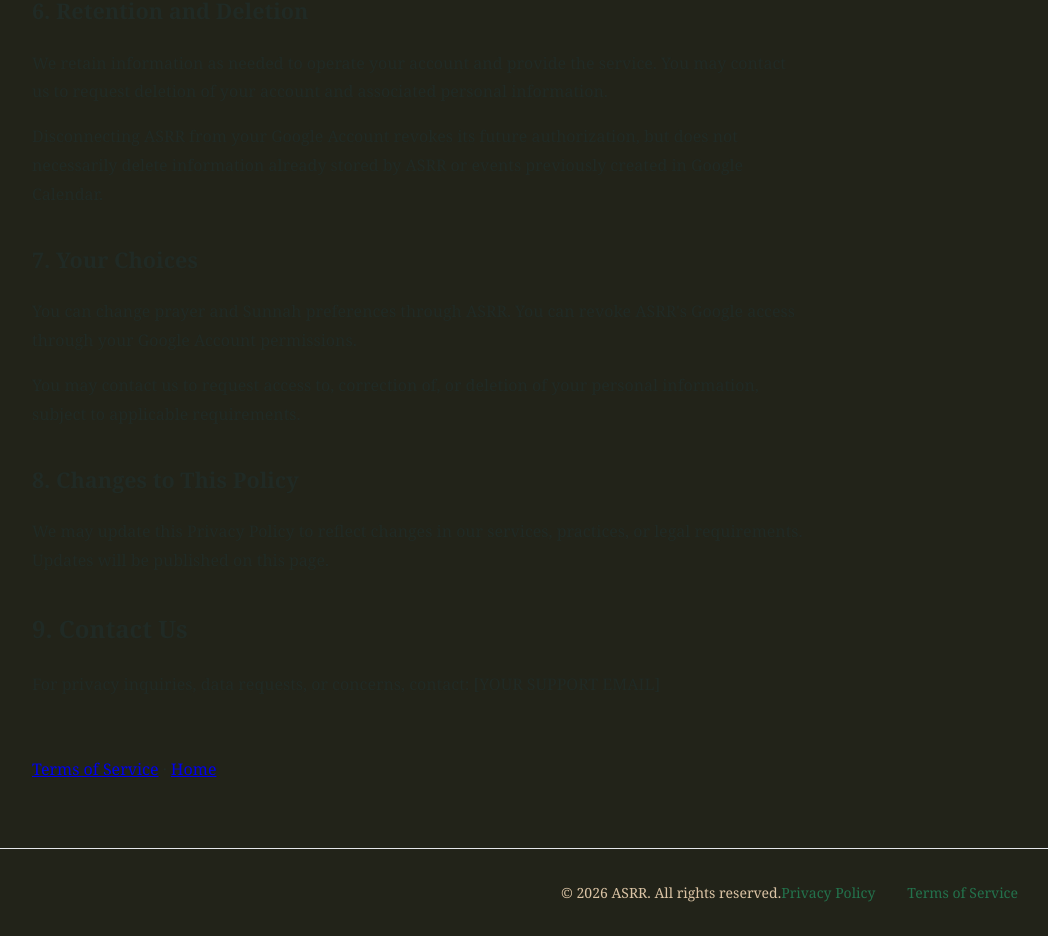
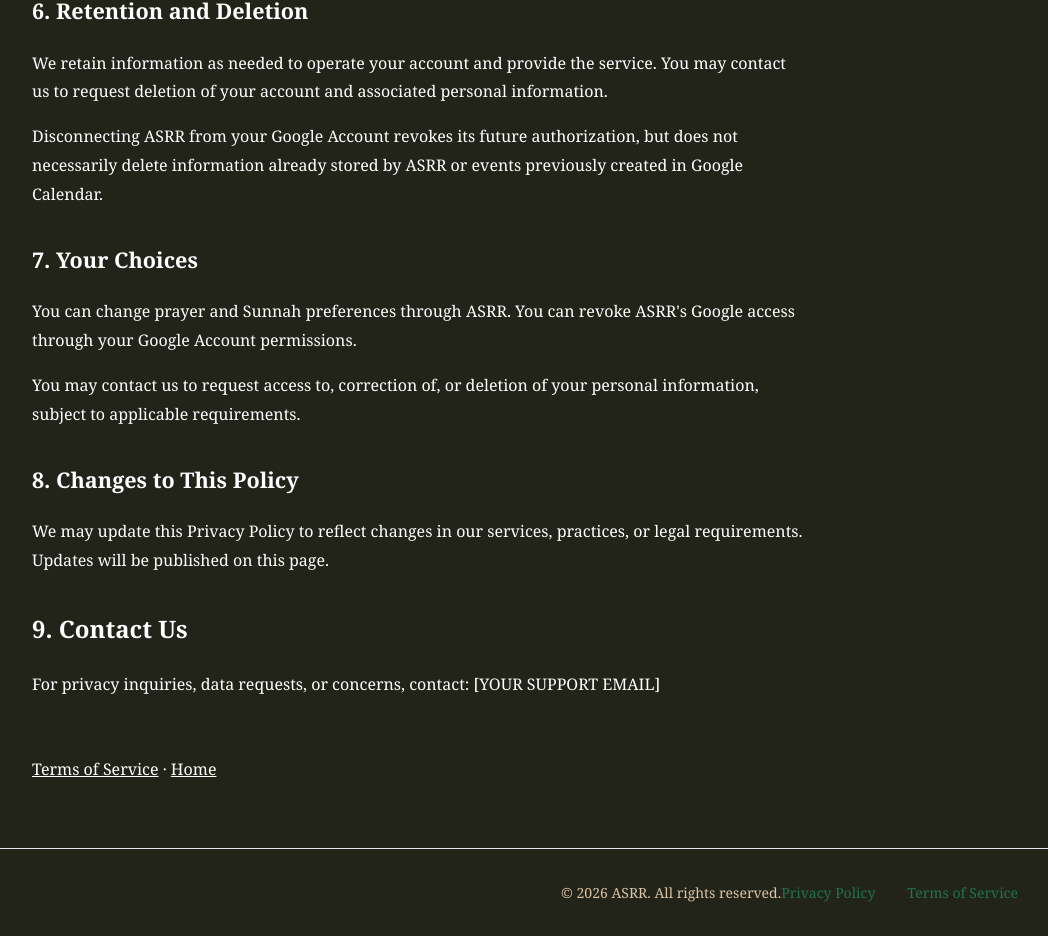
Before and after one commit to damola600/asrr, a Next.js app in the folder asrr_frontend/: page /privacy in a window 1280 px wide. Shown: the part 1638-2574 px from the top of the page, without its empty margins (222-1270 px from the left). Built offline with nearby package versions, Linux system fonts and the light colour scheme.

Commit message:
update privacy and terms color

```diff
--- a/asrr_frontend/app/globals.css
+++ b/asrr_frontend/app/globals.css
@@ -803,3 +803,27 @@ select {
 .site-footer a:hover {
   text-decoration: underline;
 }
+
+
+/* Privacy Policy and Terms of Service */
+
+.legal-page {
+  color: #ffffff;
+}
+
+.legal-page h1,
+.legal-page h2,
+.legal-page h3,
+.legal-page p,
+.legal-page li {
+  color: #ffffff;
+}
+
+.legal-page a {
+  color: #ffffff;
+  text-decoration: underline;
+}
+
+.legal-page a:hover {
+  color: #dcc5a3;
+}
--- a/asrr_frontend/app/privacy/page.tsx
+++ b/asrr_frontend/app/privacy/page.tsx
@@ -69,12 +69,11 @@ const sections = [
 
 export default function PrivacyPage() {
   return (
-    <main style={{
+    <main className='legal-page' style={{
       maxWidth: 820,
       margin: "0 auto",
       padding: "64px 24px",
       lineHeight: 1.8,
-      color: "var(--foreground, #202a25)"
     }}>
       <Link href="/" style={{ color: "#23724c" }}>
         ← Back to ASRR
--- a/asrr_frontend/app/terms/page.tsx
+++ b/asrr_frontend/app/terms/page.tsx
@@ -60,7 +60,7 @@ const sections = [
 
 export default function TermsPage() {
   return (
-    <main style={{
+    <main className="legal-page" style={{
       maxWidth: 820,
       margin: "0 auto",
       padding: "64px 24px",
```
